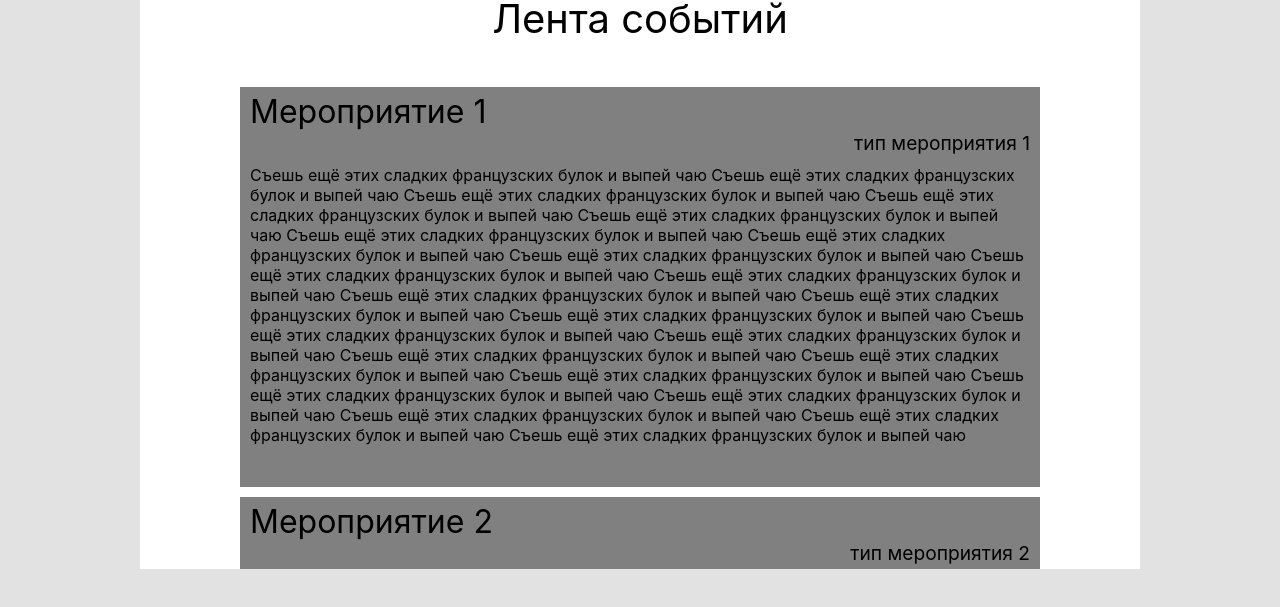
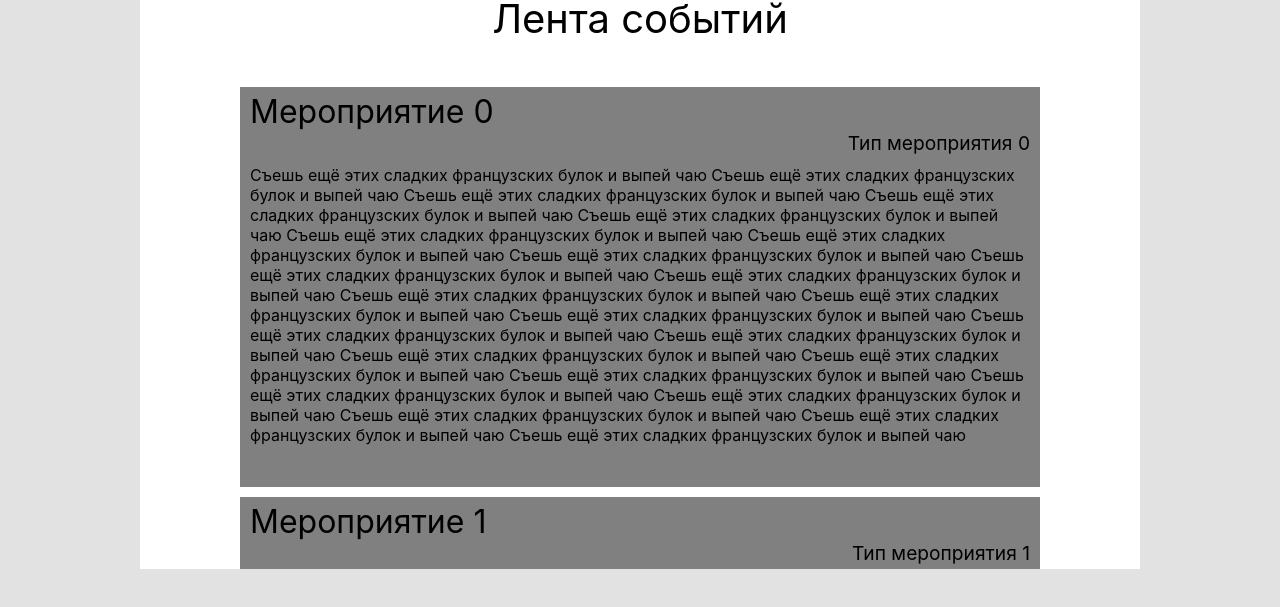
Before and after one commit to ZothOmmog/locs2.0, a React (Create React App) app: page /Lenta in a window 1280 px wide. Shown: the part 261-868 px from the top of the page. Built offline with nearby package versions, Linux system fonts and the light colour scheme.

Commit message:
using array for data

```diff
--- a/src/components/Lenta/Lenta.jsx
+++ b/src/components/Lenta/Lenta.jsx
@@ -3,18 +3,27 @@ import Event from './Event/Event.jsx';
 import s from "./Lenta.module.css";
 
 const Lenta = () => {
-	let str = ("Съешь ещё этих сладких французских булок и выпей чаю ").repeat(23);
+	let str = "Съешь ещё этих сладких французских булок и выпей чаю ";
+	let eventInfo = str.repeat(23);
+
+	let Events = []
+	for (let i = 0; i < 25; i++) {
+		Events.push(
+			{ name: `Мероприятие ${i}`,
+			  type: `Тип мероприятия ${i}`,
+			  info: eventInfo }
+		);
+	}
+
+	let EventsJSX = Events.map(event => {
+		return <Event name={event.name} type={event.type} info={event.info} />
+	});
 
 	return (
 		<div className={s.Lenta}>
 			<div className={`${s.head}`}>Лента событий</div>
 			<div className={`${s.overflowX}`}>
-				<Event name="Мероприятие 1" type="тип мероприятия 1" info={str}/>
-				<Event name="Мероприятие 2" type="тип мероприятия 2" info={str}/>
-				<Event name="Мероприятие 3" type="тип мероприятия 3" info={str}/>
-				<Event name="Мероприятие 4" type="тип мероприятия 4" info={str}/>
-				<Event name="Мероприятие 5" type="тип мероприятия 5" info={str}/>
-				<Event name="Мероприятие 6" type="тип мероприятия 6" info={str}/>
+				{EventsJSX}
 			</div>
 		</div>
 	);
```
